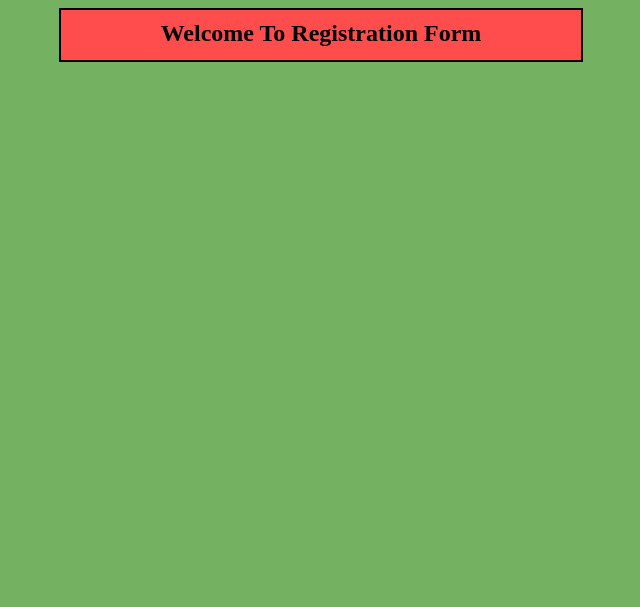
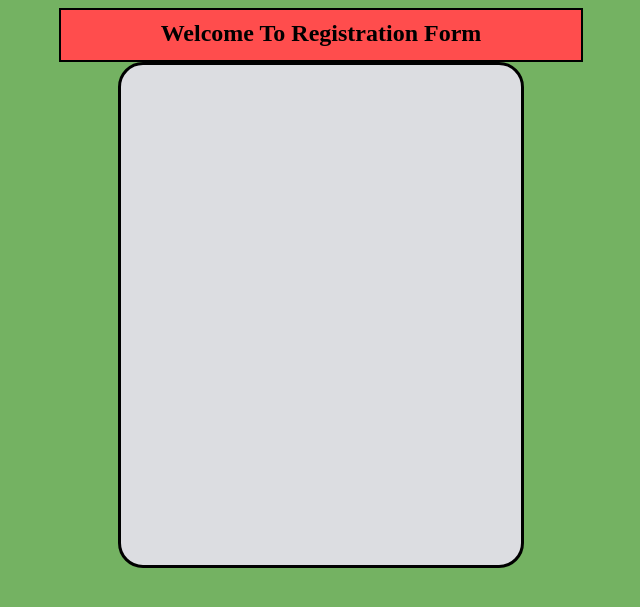
Before and after one commit to iamalamgir/registration_form, a PHP site: page /reg.php in a window 1280 px wide. Shown: the top 607 px of the page, without its empty margins (319-959 px from the left). Run offline with PHP 8.4, Linux system fonts and the light colour scheme.

Commit message:
Add_registration_form_box

```diff
--- a/reg.css
+++ b/reg.css
@@ -12,3 +12,12 @@ body{
     text-align: center;
     margin: 0 auto;
 }
+
+.box{
+    height: 500px;
+    width: 400px;
+    background: #dcdde1;
+    border: 3px solid #000;
+    border-radius: 25px;
+    margin: 0 auto;
+}
--- a/reg.php
+++ b/reg.php
@@ -13,5 +13,9 @@
 <body>
     <h2 class ="header">Welcome To Registration Form</h2>
 
+    <div class ="box">
+
+    </div>
+
 </body>
 </html>
```
